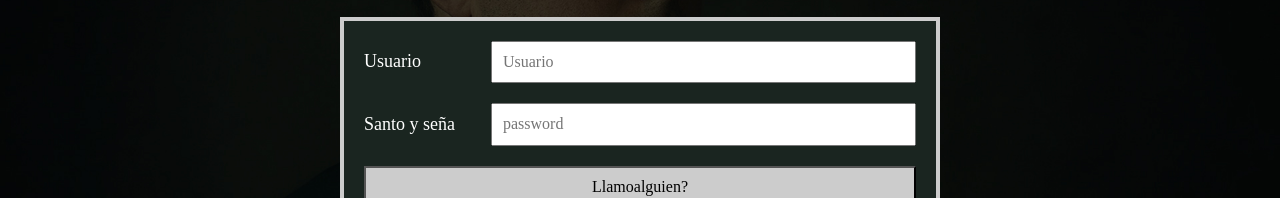
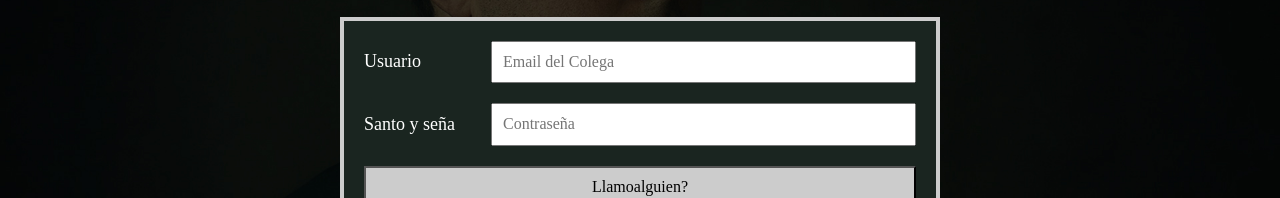
Before and after one commit to Josmanv/colega, a Next.js app: page /login in a window 1280 px wide. Shown: the part 230-428 px from the top of the page. Built offline with nearby package versions, Linux system fonts and the light colour scheme; a web font is replaced by a local one.

Commit message:
mensajes de error en login

```diff
--- a/pages/login.js
+++ b/pages/login.js
@@ -19,7 +19,8 @@ export default function login() {
 
     async function loguear(){
         try {
-            await firebase.login(usuario, password);
+           const llamada = await firebase.login(usuario, password);
+            console.log(llamada);
         } catch (error) {
             console.error("hubo un error al loguear el usuario", error.message)
         }
@@ -45,7 +46,7 @@ export default function login() {
                     <input
                         type="text"
                         id="usuario"
-                        placeholder="Usuario"
+                        placeholder="Email del Colega"
                         name="usuario"
                         value={usuario}
                         onChange={handelChange}
@@ -61,7 +62,7 @@ export default function login() {
                     <input
                         type="password"
                         id="password"
-                        placeholder="password"
+                        placeholder="Contraseña"
                         name="password"
                         value={password}
                         onChange={handelChange} />
```
